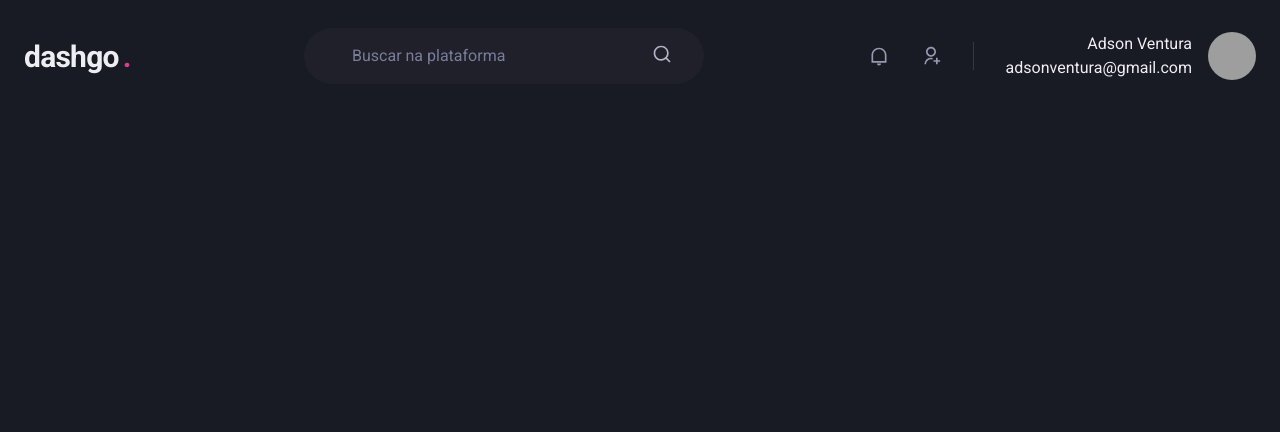
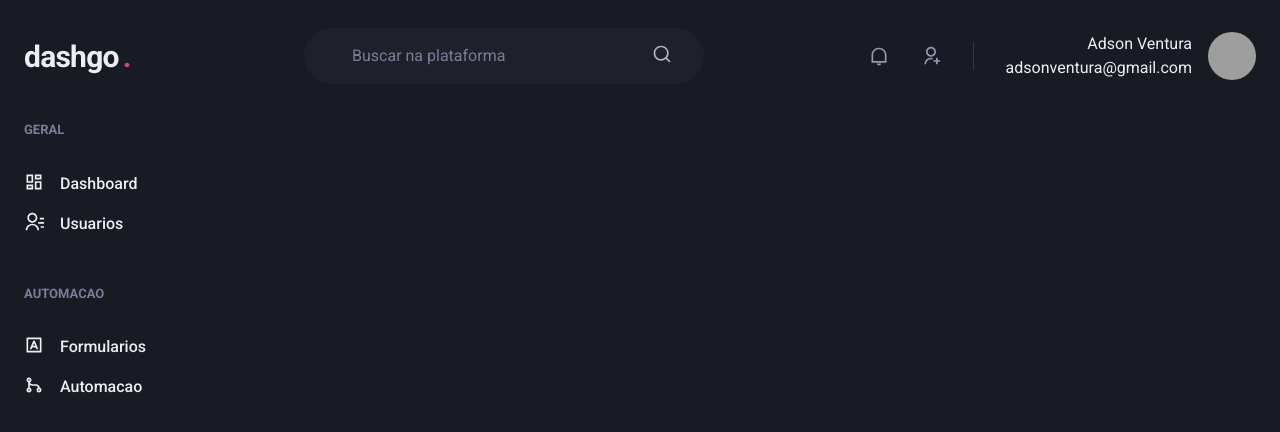
Before and after one commit to BarrosVentura/dashgo, a Next.js app: page /dashboard in a window 1280 px wide. Shown: the top 432 px of the page. Built offline with nearby package versions, Linux system fonts and the light colour scheme; grey boxes are pictures that could not be loaded.

Commit message:
feat: add Sidebar component and styles for it and for the dashboard

```diff
--- /dev/null
+++ b/src/components/Sidebar.tsx
@@ -0,0 +1,55 @@
+import { Box, Icon, Link, Stack, Text } from "@chakra-ui/react";
+import {
+  RiContactsLine,
+  RiDashboardLine,
+  RiGitMergeLine,
+  RiInputMethodLine,
+} from "react-icons/ri";
+
+export function Sidebar() {
+  return (
+    <Box as="aside" w="64" mr="8">
+      <Stack spacing="12" align="flex-start">
+        <Box>
+          <Text fontWeight="bold" color="gray.400" fontSize="small">
+            GERAL
+          </Text>
+          <Stack spacing="4" mt="8" align="strech">
+            <Link display="flex">
+              <Icon as={RiDashboardLine} fontSize="20" />
+              <Text ml="4" fontWeight="medium">
+                Dashboard
+              </Text>
+            </Link>
+            <Link display="flex">
+              <Icon as={RiContactsLine} fontSize="20" />
+              <Text ml="4" fontWeight="medium">
+                Usuarios
+              </Text>
+            </Link>
+          </Stack>
+        </Box>
+
+        <Box>
+          <Text fontWeight="bold" color="gray.400" fontSize="small">
+            AUTOMACAO
+          </Text>
+          <Stack spacing="4" mt="8" align="strech">
+            <Link display="flex">
+              <Icon as={RiInputMethodLine} fontSize="20" />
+              <Text ml="4" fontWeight="medium">
+                Formularios
+              </Text>
+            </Link>
+            <Link display="flex">
+              <Icon as={RiGitMergeLine} fontSize="20" />
+              <Text ml="4" fontWeight="medium">
+                Automacao
+              </Text>
+            </Link>
+          </Stack>
+        </Box>
+      </Stack>
+    </Box>
+  );
+}
--- a/src/pages/dashboard.tsx
+++ b/src/pages/dashboard.tsx
@@ -1,5 +1,15 @@
+import { Flex } from "@chakra-ui/react";
 import { Header } from "../components/Header";
+import { Sidebar } from "../components/Sidebar";
 
 export default function Dashboard() {
-  return <Header />;
+  return (
+    <Flex direction="column" h="100vh">
+      <Header />
+
+      <Flex w="100%" my="6" maxWidth={1480} mx="auto" px="6">
+        <Sidebar />
+      </Flex>
+    </Flex>
+  );
 }
```
